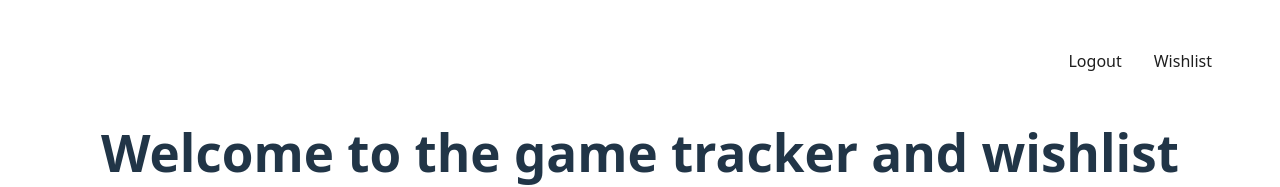
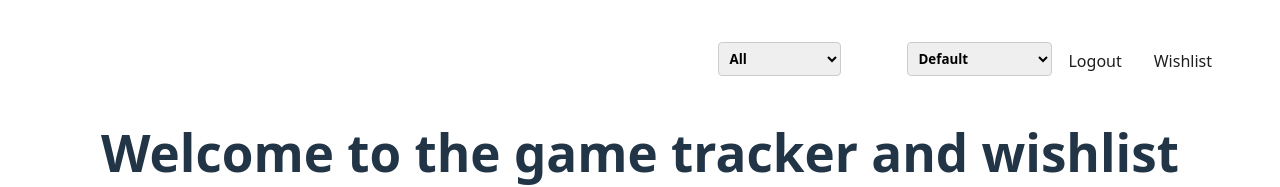
Before and after one commit to Pickles03/game-tracker-frontend, a React (Vite) app: page /games in a window 1280 px wide. Shown: the top 187 px of the page. Built offline with nearby package versions, Linux system fonts and the light colour scheme; no server answers; sample sign-in values are in the browser's storage; the HTML template or start-up script is replaced by a standard one.

Commit message:
added filters and sorting, attempted to filter out the weird names, did what the api allows

```diff
--- a/src/App.jsx
+++ b/src/App.jsx
@@ -12,6 +12,8 @@ function App() {
   const [isLoggedIn, setIsLoggedIn] = useState(false);
   const [signedUp, setSignedUp] = useState(false);
   const [likedGames, setLikedGames] = useState([]);
+  const [sortOption, setSortOption] = useState('');
+  const [genreFilter, setGenreFilter] = useState('');
   const navigate = useNavigate();
 
   useEffect(() => {
@@ -66,13 +68,17 @@ function App() {
           onLogout={handleLogOut}
           goToWishlist={() => navigate('/wishlist')}
           goToGames={() => navigate('/games')}
+          sortOption={sortOption}
+          setSortOption={setSortOption}
+          genreFilter={genreFilter}
+          setGenreFilter={setGenreFilter}
       />}
 
       <h1>Welcome to the game tracker and wishlist creator</h1>
 
       <Routes>
         <Route path='/' element={isLoggedIn ? (<Navigate to='/games' />) : (!signedUp ? (<Login onLogin={handleLogin} switchToSignUp={switchToSignUp}/>) : (<SignUp switchToLogin={switchToLogin}/>))} />
-        <Route path='/games' element={isLoggedIn ? (<Games onLikeGame={handleLikeGame} />) : (<Navigate to='/' />)} />
+        <Route path='/games' element={isLoggedIn ? (<Games onLikeGame={handleLikeGame} sortOption={sortOption} genreFilter={genreFilter}/>) : (<Navigate to='/' />)} />
         <Route  path='/wishlist' element={isLoggedIn ? (<Wishlist />) : (<Navigate to='/' />)} />
       </Routes>
     </>
--- a/src/Navbar.jsx
+++ b/src/Navbar.jsx
@@ -1,4 +1,7 @@
-function Navbar({onLogout, goToWishlist, goToGames}) {
+import {useLocation} from 'react-router-dom';
+
+function Navbar({onLogout, goToWishlist, goToGames, sortOption, setSortOption, genreFilter, setGenreFilter}) {
+  const location = useLocation();
     const navbarStyle = {
       display: 'flex',
       justifyContent: 'flex-end',
@@ -20,8 +23,64 @@ function Navbar({onLogout, goToWishlist, goToGames}) {
       cursor: 'pointer',
     };
 
+    const dropDownStyle = {
+      padding: '6px',
+      marginLeft: '10px',
+      borderRadius: '4px',
+      border: '1px solid #ccc',
+      fontWeight: 'bold',
+      fontFamily: 'inherit',
+    };
+
     return (
         <div style={navbarStyle}>
+          {location.pathname === '/games' && (
+            <div>
+              <label htmlFor='genre'>Genre</label>
+              <select
+                id='genre'
+                style={dropDownStyle}
+                value={genreFilter}
+                onChange={(e) => setGenreFilter(e.target.value)}
+              >
+                <option value=''>All</option>
+                <option value='action'>Action</option>
+                <option value='indie'>Indie</option>
+                <option value='adventure'>Adventure</option>
+                <option value='role-playing-games-rpg'>RPG</option>
+                <option value='strategy'>Strategy</option>
+                <option value='shooter'>Shooter</option>
+                <option value='casual'>Casual</option>
+                <option value='simulation'>Simulation</option>
+                <option value='puzzle'>Puzzle</option>
+                <option value='arcade'>Arcade</option>
+                <option value='platformer'>Platformer</option>
+                <option value='massively-multiplayer'>Multiplayer</option>
+                <option value='racing'>Racing</option>
+                <option value='sports'>Sports</option>
+                <option value='fighting'>Fighting</option>
+                <option value='family'>Family</option>
+                <option value='board-games'>Board Games</option>
+                <option value='card'>Card Games</option>
+                <option value='educational'>Educational</option>
+              </select>
+
+              <label htmlFor='sort'>Sort by</label>
+              <select
+                id='sort'
+                style={dropDownStyle}
+                value={sortOption}
+                onChange={(e) => setSortOption(e.target.value)}
+              >
+                <option value=''>Default</option>
+                <option value='name'>Title A-Z</option>
+                <option value='-name'>Title Z-A</option>
+                <option value='-rating'>Rating High-Low</option>
+                <option value='rating'>Rating Low-High</option>
+              </select>
+            </div>
+          )}
+          <div>
             <button onClick={onLogout} style={buttonStyle}>Logout</button>
 
             {location.pathname === '/games' && (
@@ -32,6 +91,7 @@ function Navbar({onLogout, goToWishlist, goToGames}) {
               <button style={buttonStyle} onClick={goToGames}>Back to Games</button>
             )}
           </div>
+        </div>
     )
 };
 
--- a/src/mainApiComponents/Games.css
+++ b/src/mainApiComponents/Games.css
@@ -14,7 +14,7 @@
 
 .gameCard {
     width: 300px;
-    height: 600px;
+    height: 800px;
     margin: 0 10px;
     border-radius: 10px;
     display: flex;
--- a/src/mainApiComponents/Games.jsx
+++ b/src/mainApiComponents/Games.jsx
@@ -18,8 +18,8 @@ function Games ({onLikeGame, sortOption, genreFilter}) {
             const response = await api.get('/games', {
                 params: {
                     page: reset ? 1 : page,
-                    ordering: sortOption,
-                    genre: genreFilter,
+                    ...(sortOption && {ordering: sortOption}),
+                    ...(genreFilter && {genre: genreFilter}),
                 },
             });
 
@@ -97,9 +97,10 @@ function Games ({onLikeGame, sortOption, genreFilter}) {
             {games.map(game => (
                 <div className='gameCard' key={game.id}>
                     <img src={game.background_image} alt={game.name}/>
-                    <h4>{game.name}</h4>
+                    <h4>{/^[\x00-\x7F\s\w\d.,!?'":;\-()]+$/.test(game.name) ? game.name : game.slug.replace(/-/g, ' ')}</h4>
                     <p>Released: {game.released}</p>
                     <p>Rating: {game.rating}</p>
+                    <p>Genres: {game.genres.join(', ')}</p>
                     <p>Platforms: {game.platforms.join(', ')}</p>
                     <div className='wishlist-button-container'>
                         <button
```
Lines whose indentation alone changed are shown as unchanged.
